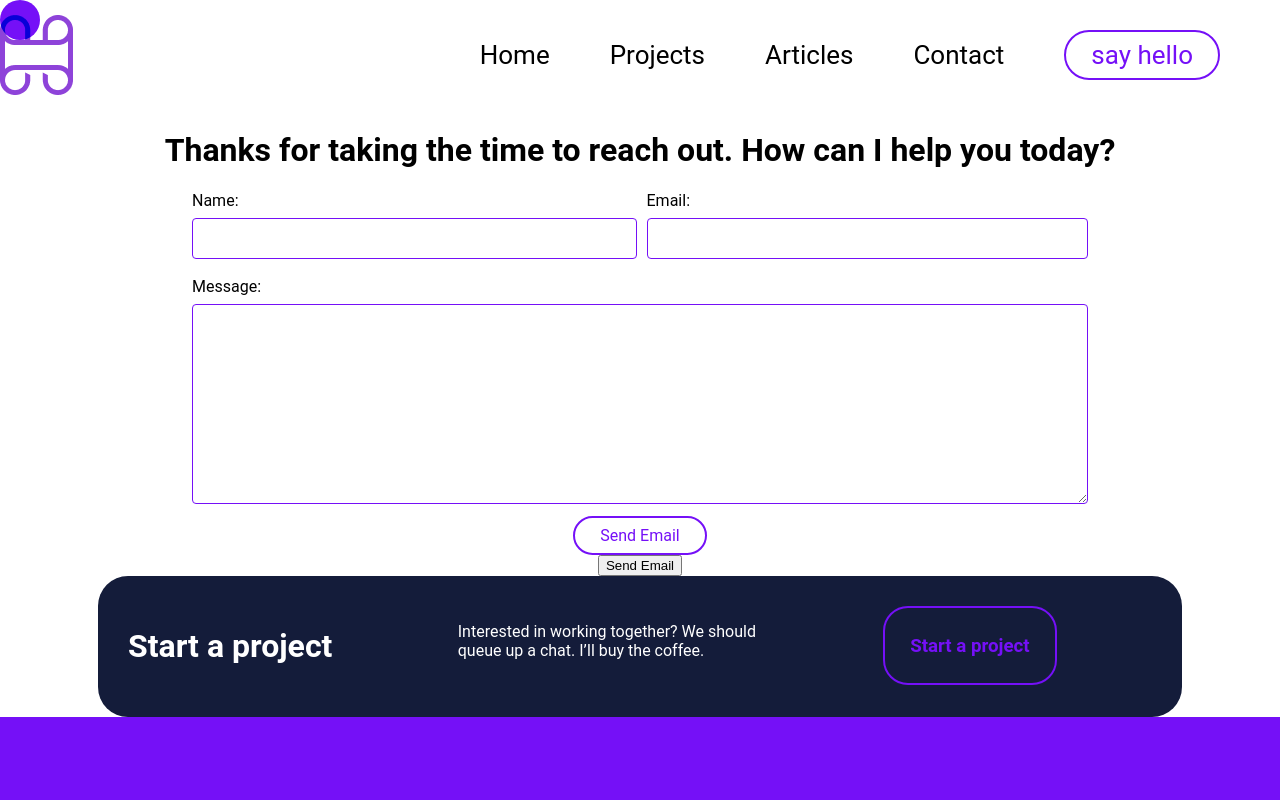
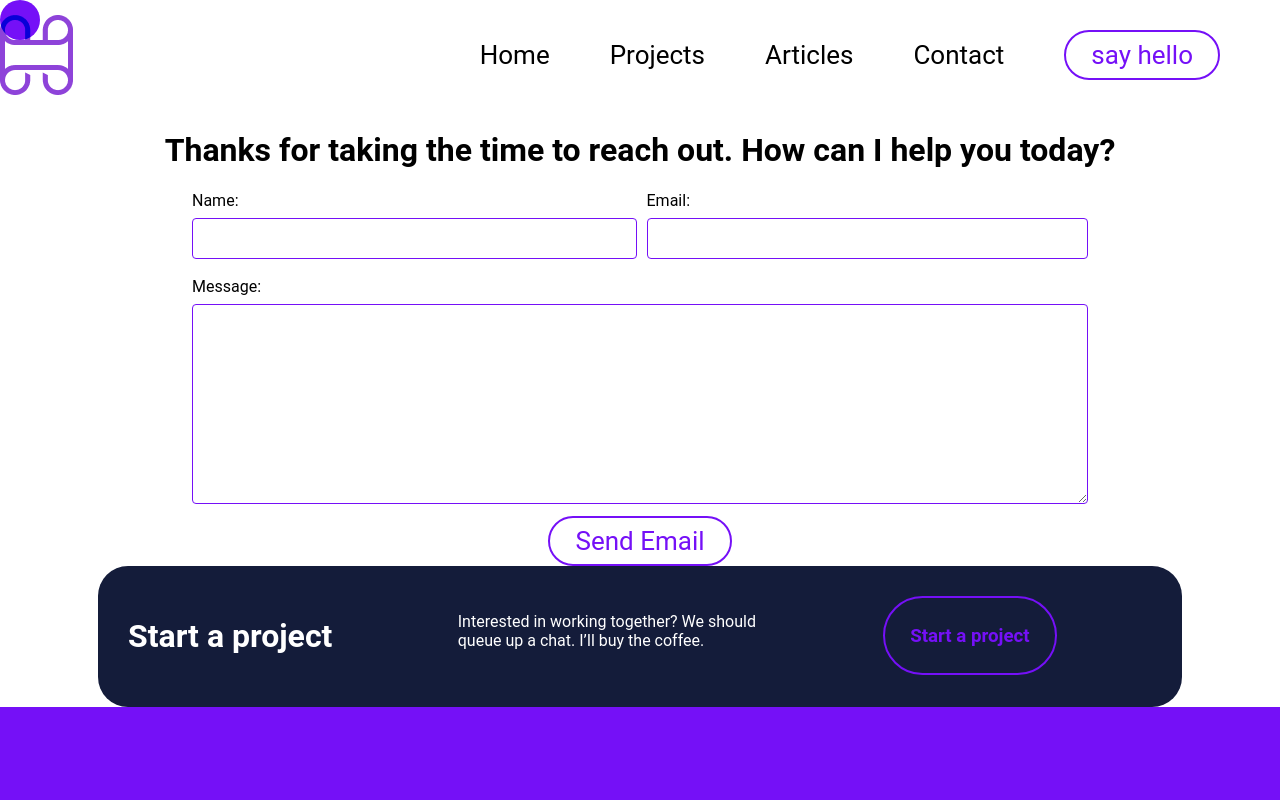
Before and after one commit to hakimmaaouia/portfolio, a React (Create React App) app: page / in a window 1280 px wide. Shown: the top 800 px of the page. Built offline with nearby package versions, Linux system fonts and the light colour scheme.

Commit message:
fix contact buttom

```diff
--- a/src/Component/Bottom/Bottom.css
+++ b/src/Component/Bottom/Bottom.css
@@ -1,9 +1,7 @@
-.btn {
-  display: inline-block;
-}
+
 .Bottom_container {
   display: inline-block;
-  border-radius: 25px;
+  border-radius: 50px;
   border: 2px solid var(--purple);
   color: var(--purple);
   padding: 8px 25px;
--- a/src/Component/Bottom/Bottom.tsx
+++ b/src/Component/Bottom/Bottom.tsx
@@ -1,11 +1,9 @@
 import react from "react";
 import "./Bottom.css";
 
-const Bottom = (props: any) => {
+const Bottom = ({onClick,children}:any) => {
   return (
-    <div className="btn">
-      <div className="Bottom_container">{props.children}</div>
-    </div>
+      <div className="Bottom_container"onClick={onClick}>{children}</div>
   );
 };
 export default Bottom;
--- a/src/Component/Contact/Contact.css
+++ b/src/Component/Contact/Contact.css
@@ -6,6 +6,7 @@
   align-items: center;
   align-content: center;
   width:100%;
+
 }
 
 .form {
@@ -42,3 +43,11 @@ textarea {
   height: 200px;
   resize: vertical;
 }
+
+
+.fontsize{
+  font-size: 26px;
+  font-style: normal;
+  font-weight: 400;
+  line-height: 30px;
+}
--- a/src/Component/Contact/Contact.tsx
+++ b/src/Component/Contact/Contact.tsx
@@ -1,5 +1,5 @@
 import React, { useState } from "react";
-import Bottom from "../Bottom/Bottom"
+import Bottom from "../Bottom/Bottom";
 import "./Contact.css";
 const Contact = () => {
   const [Name, setName] = useState("");
@@ -43,8 +43,9 @@ const Contact = () => {
           ></textarea>
         </div>
       </div>
-      <Bottom>Send Email</Bottom>
-      <button onClick={() => sendEmail()}> Send Email </button>
+      <div className="fontsize">
+      <Bottom onClick={() => sendEmail()}>Send Email</Bottom>
+      </div>
     </div>
   );
 };
```
Also changed, not shown: 1 other file (tests, documents, lock files or other folders).
